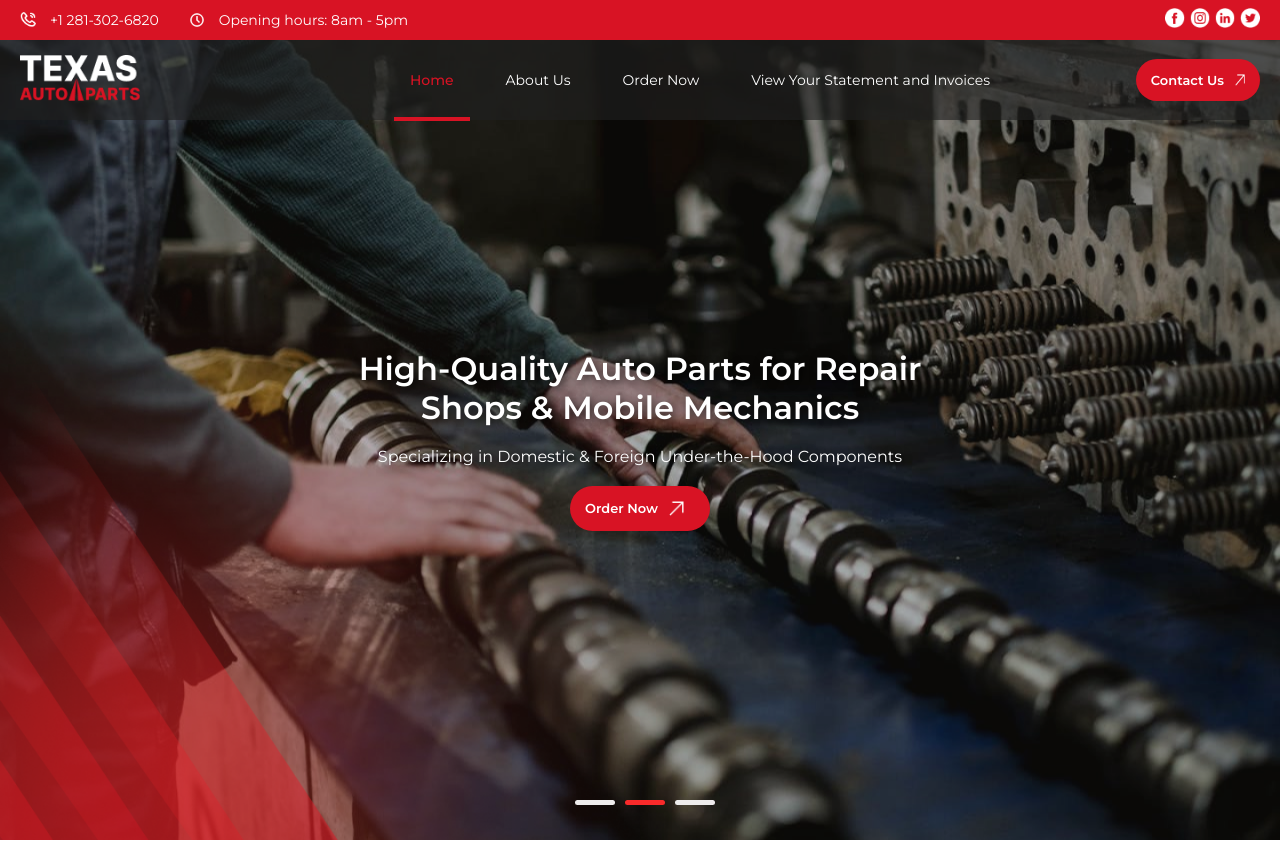
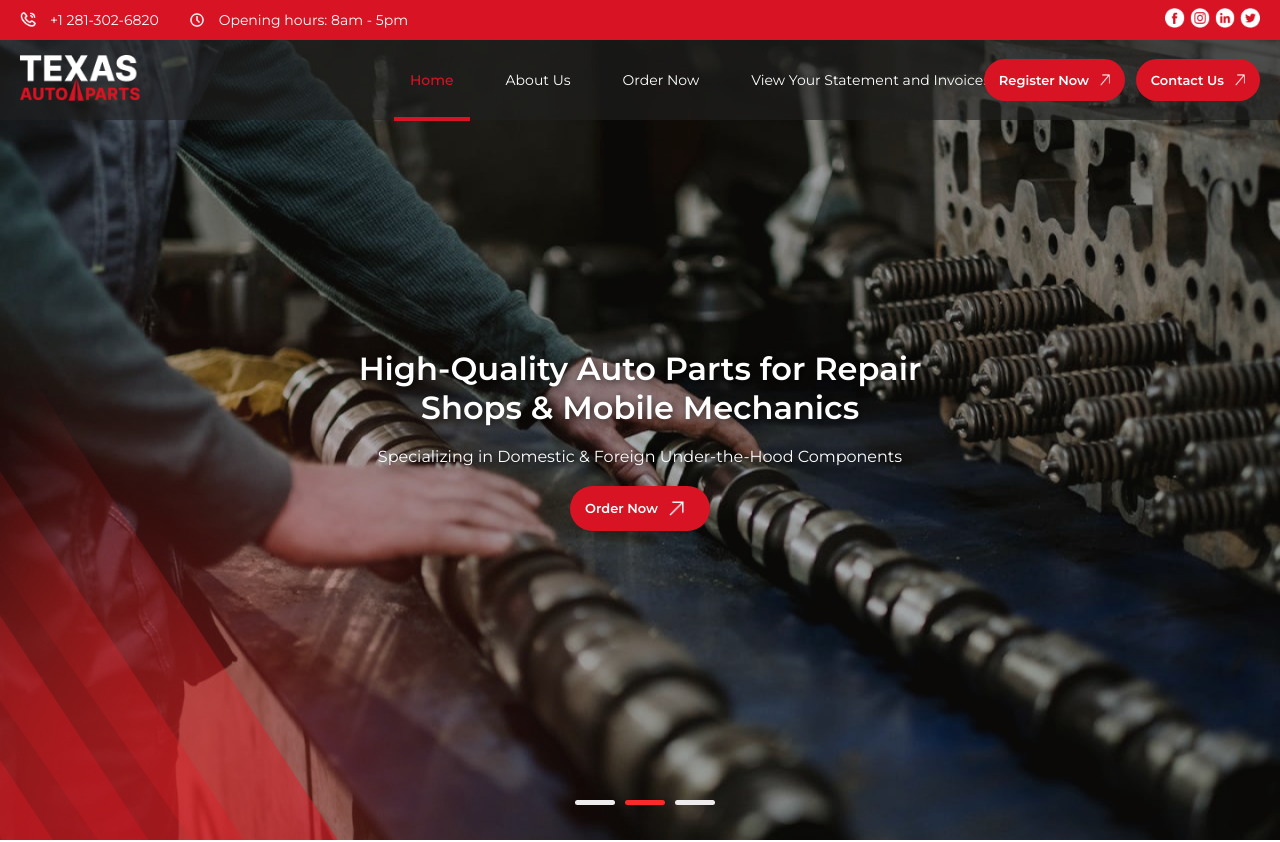
Before and after one commit to talhaxhahid/texas-auto-parts, a React (Create React App) app: page / in a window 1280 px wide. Shown: the top 842 px of the page. Built offline with nearby package versions, Linux system fonts and the light colour scheme.

Commit message:
Added registration button

```diff
--- a/src/App.js
+++ b/src/App.js
@@ -1,5 +1,5 @@
 
-import { BrowserRouter as Router, Routes, Route } from "react-router-dom";
+import { BrowserRouter as Router, Routes, Route, Link  } from "react-router-dom";
 import Home from "./Home";
 import AboutUs from "./AboutUs";
 import OrderNow from "./OrderNow";
@@ -19,9 +19,12 @@ return(
         <Route path="/OrderNow" element={<OrderNow/>} />
         <Route path="/YourStatements" element={<YourStatements/>} />
         <Route path="/Contact" element={<ContactUs/>} />
-
-
-
+        <Route path="/Register" component={() =>
+          <Link to="https://forms.gle/th22N9s5qc5oEHJL6" target="_blank" rel="noopener noreferrer">
+            Register Now
+          </Link>
+        }>
+        </Route>
 
 
       </Routes>
--- /dev/null
+++ b/src/Components/RegisterButton.js
@@ -0,0 +1,17 @@
+// import icon from "../assets/buttonarrow.png";
+import React from "react";
+import arrow from "../assets/arrow.png";
+
+const RegisterButton = () => {
+  return (
+    <div className="register-btn">
+      <a href="https://forms.gle/th22N9s5qc5oEHJL6">
+        <button className="register-button">
+          Register Now <img src={arrow} alt="Arrow" width="10" height="12" />
+        </button>
+      </a>
+    </div>
+  );
+};
+
+export default RegisterButton;
--- a/src/WebsiteLayout.js
+++ b/src/WebsiteLayout.js
@@ -9,6 +9,7 @@ import twitter from "./assets/twitter.png";
 import call from "./assets/call.png";
 import timeline from "./assets/timeline.png";
 import AnimatedButton from "./Components/AnimatedButton";
+import RegisterButton from "./Components/RegisterButton";
 import phone from "./assets/phone.png";
 import addressIcon from "./assets/addressIcon.png";
 import emailIcon from "./assets/emailIcon.png";
@@ -121,7 +122,19 @@ const WebsiteLayout = ({ children }) => {
                 Contact Us
               </a>
             </li>
+            <li className="hide-on-desktop">
+              <a
+                href="https://forms.gle/th22N9s5qc5oEHJL6"
+                className={activeLink === "/Register" ? "active" : ""}
+                onClick={() => handleLinkClick("https://forms.gle/th22N9s5qc5oEHJL6")}
+              >
+                Register Now
+              </a>
+            </li>
           </ul>
+          <a className="hide-on-mobile" onClick={() => handleLinkClick("https://forms.gle/th22N9s5qc5oEHJL6")}>
+            <RegisterButton text="Register Now" link="" />
+          </a>
           <a className="hide-on-mobile" onClick={() => handleLinkClick("/Contact")}>
             <AnimatedButton text="Contact Us" link="" />
           </a>
--- a/src/styles/animatedbtn.css
+++ b/src/styles/animatedbtn.css
@@ -29,3 +29,35 @@
   .contact-button:hover {
     background: #D81324;
   }
+
+.register-btn {
+    position: absolute;
+    right: 155px;  /* Adjust right distance */
+    top: 50%;     /* Vertically centers */
+    transform: translateY(-50%); /* Adjusts the exact vertical position */
+  }
+
+
+  .register-button {
+    background: #D81324;
+    color: white;
+    padding: 13px 15px;
+    font-size: 13px;
+    font-weight: 600;
+    text-decoration: none;
+    border-radius: 25px;
+    display: flex;
+    align-items: center;
+    gap: 6px;
+    border: none;
+    cursor: pointer;
+    transition: 0.3s;
+  }
+
+  .register-button img {
+    margin-left: 5px;
+  }
+
+  .register-button:hover {
+    background: #D81324;
+  }
```
